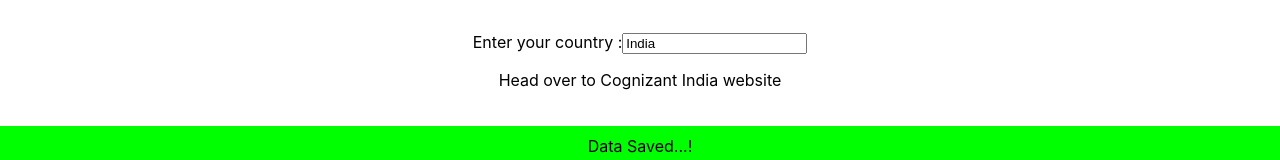
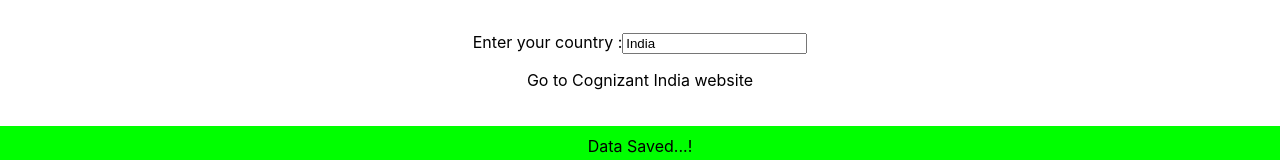
Before and after one commit to sachin-ranganath-k/react-unit-testing, a React (Create React App) app: page / in a window 1280 px wide. Shown: the part 198-358 px from the top of the page. Built offline with nearby package versions, Linux system fonts and the light colour scheme.

Commit message:
text modified

```diff
--- a/src/components/company/Company.js
+++ b/src/components/company/Company.js
@@ -26,7 +26,7 @@ const Company = ({ name }) => {
         value={country}
         onChange={countryChangeHandler}
       />
-      <p>Head over to Cognizant {country} website</p>
+      <p>Go to Cognizant {country} website</p>
 
       <br />
       <div
```
Also changed, not shown: 2 other files (tests, documents, lock files or other folders).
